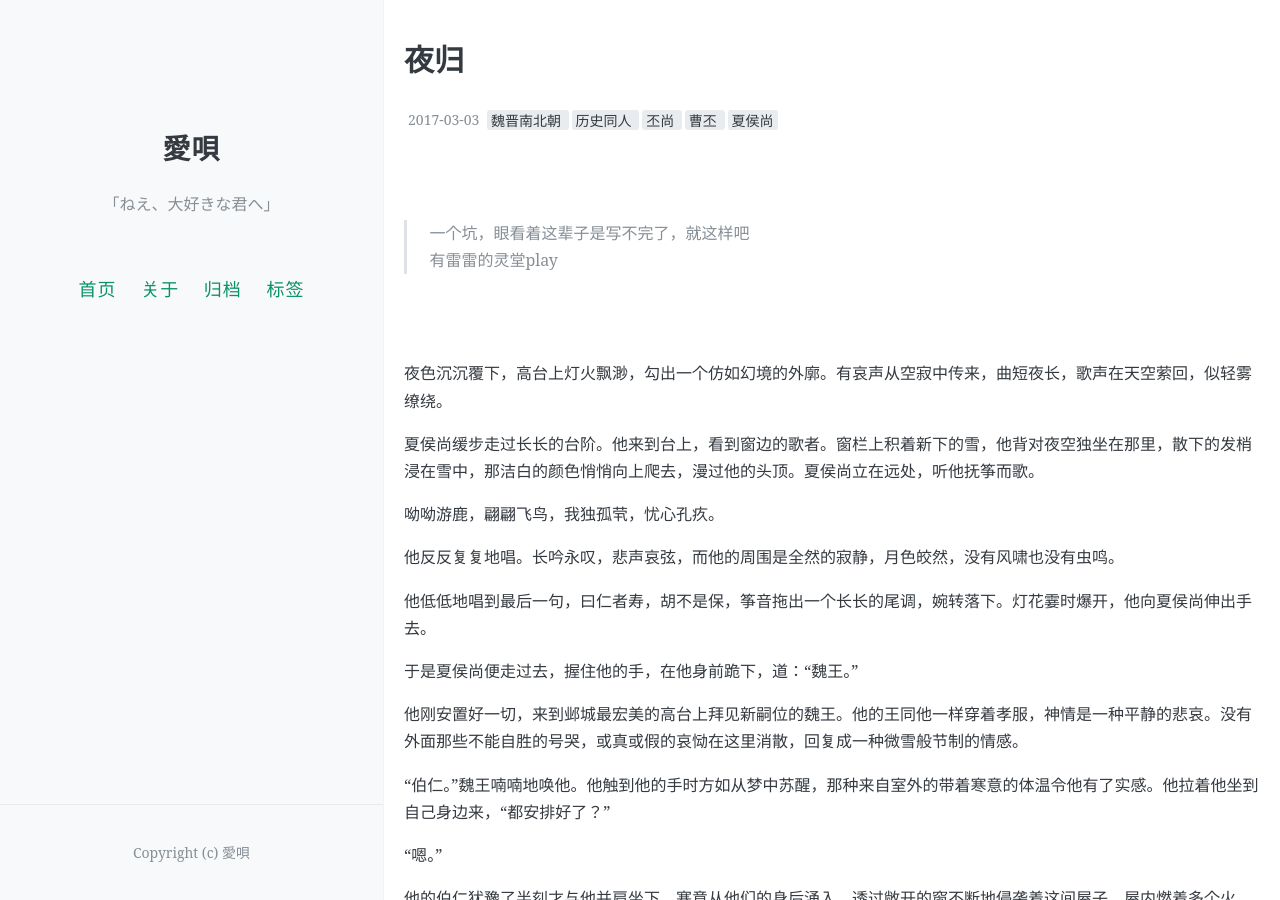
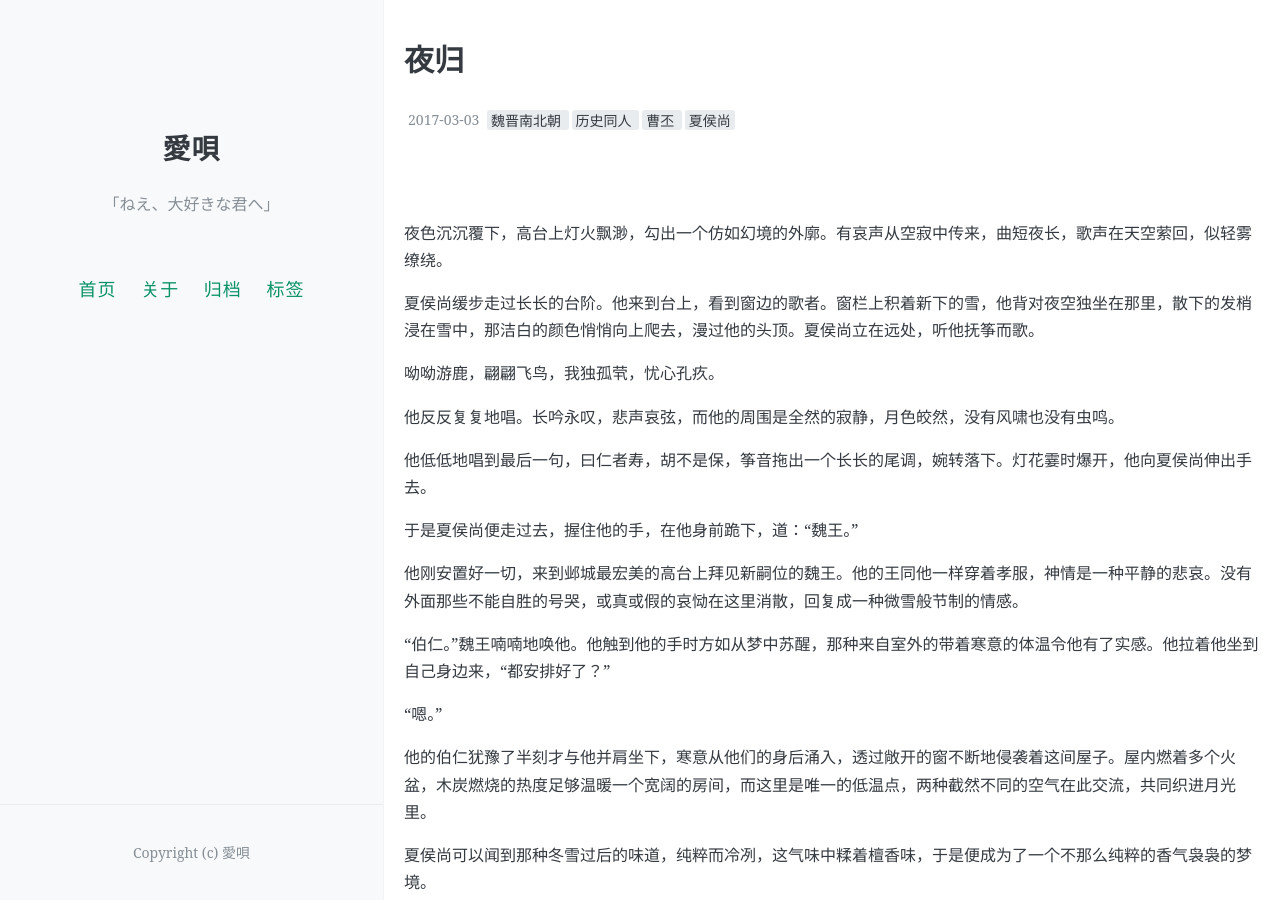
Before and after one commit to aiuta264/aiuta, a Jekyll site: the page built from _posts/2017-03-03-yegui.md, in a window 1280 px wide and 900 px high. Built offline with Jekyll 4.4.1, drawn with Linux system fonts in a browser that asks for light colours; comment, search, counter and statistics services are not loaded.

Commit message:
Update 2017-03-03-yegui.md

```diff
--- a/_posts/2017-03-03-yegui.md
+++ b/_posts/2017-03-03-yegui.md
@@ -4,15 +4,9 @@ title: 夜归
 date: 2017-03-03
 Author: 愛唄
 categories:
-tags: [魏晋南北朝, 历史同人, 丕尚, 曹丕, 夏侯尚]
+tags: [魏晋南北朝, 历史同人, 曹丕, 夏侯尚]
 comments: true
 ---
-
-<br>
-<br>
-
->一个坑，眼看着这辈子是写不完了，就这样吧
-有雷雷的灵堂play
 
 <br>
 <br>
```
